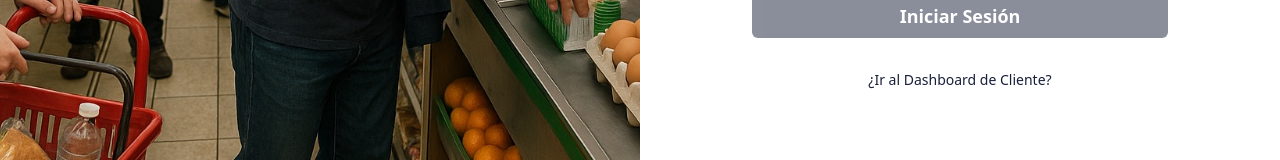
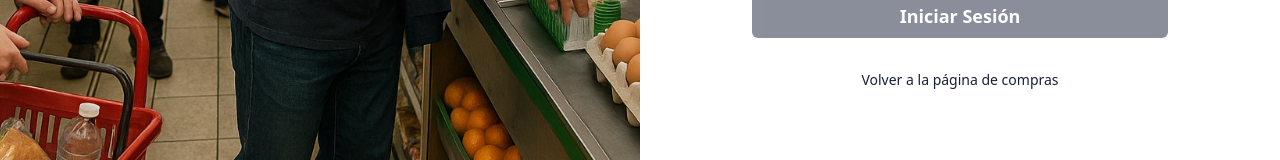
Before and after one commit to Nicodev91/DataSentinel, a React (Vite) app: page /login in a window 1280 px wide. Shown: the part 570-730 px from the top of the page. Built offline with nearby package versions, Linux system fonts and the light colour scheme.

Commit message:
chore: Volver a la paginade compras is add

```diff
--- a/src/pages/login-page/LoginPage.tsx
+++ b/src/pages/login-page/LoginPage.tsx
@@ -157,7 +157,7 @@ const LoginPage = () => {
 
               <div className="flex justify-center mt-4">
                 <Link to="/client/dashboard" className="text-sm text-forgetpassword hover:underline cursor-pointer">
-                  ¿Ir al Dashboard de Cliente?
+                  Volver a la página de compras
                 </Link>
               </div>
             </FormComponent>
```
